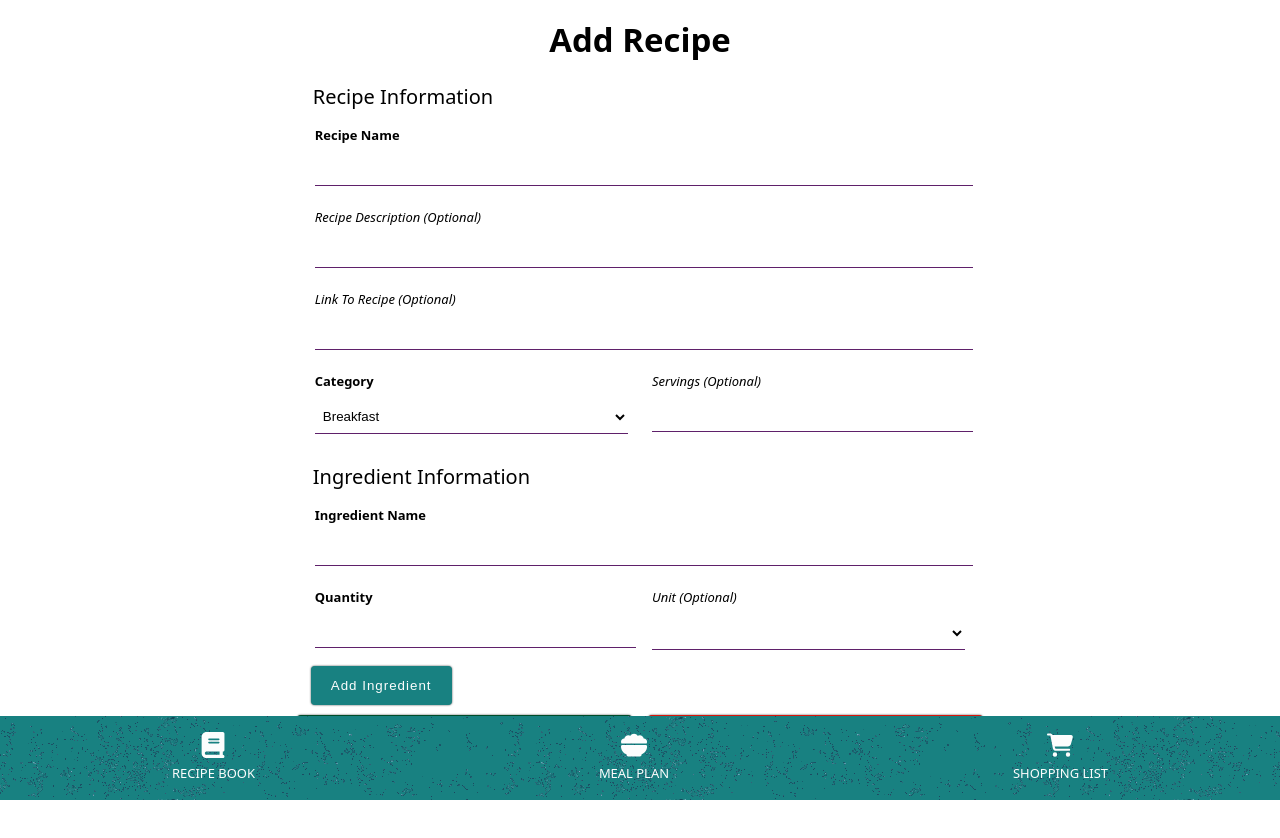
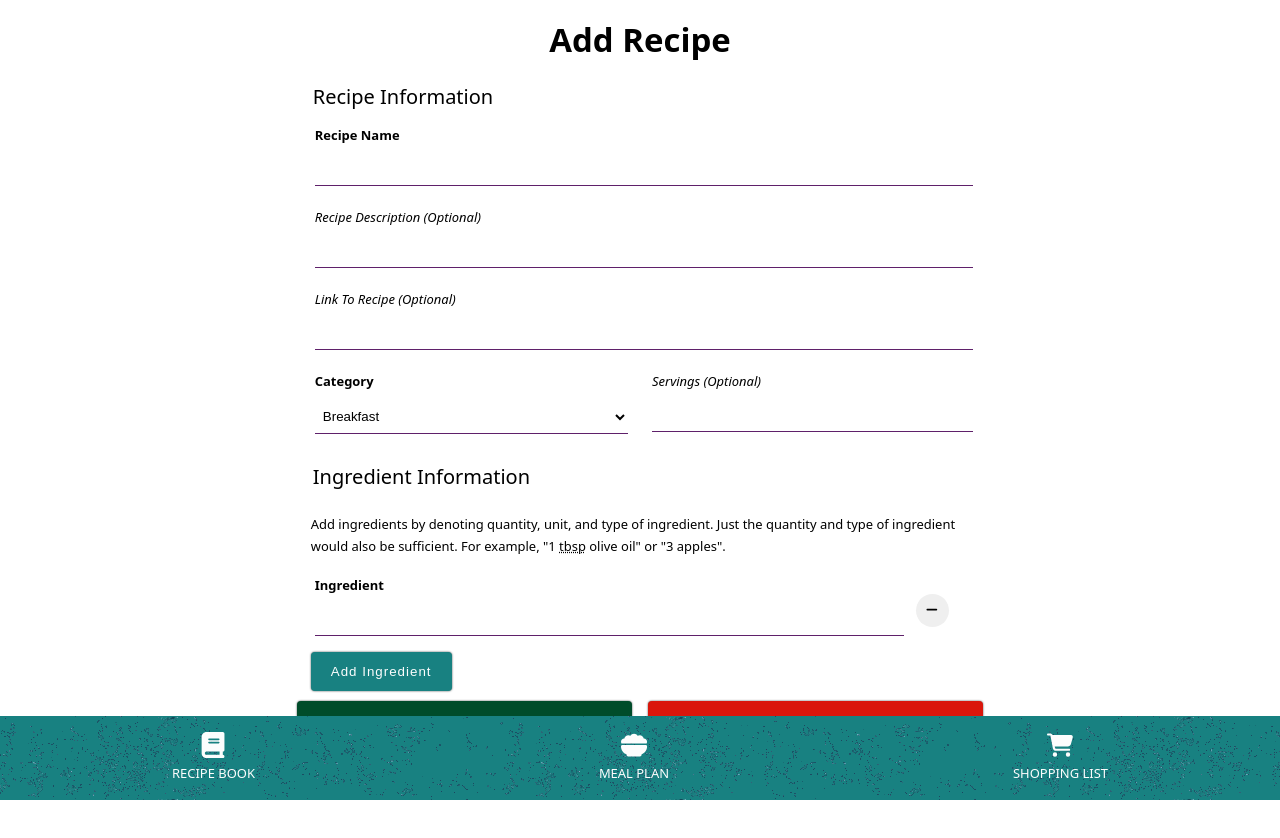
Before and after one commit to arnest00/mealwise, a Next.js app: page /recipes/add in a window 1280 px wide. Shown: the top 838 px of the page. Built offline with nearby package versions, Linux system fonts and the light colour scheme.

Commit message:
feat: Render multiple IngredientInputs on button click
- Create and add initial styling for IconButton component
- Simplify IngredientInputs component for UX
- Add functionality to Add Ingredient button on RecipeForm

References 131

```diff
--- a/components/atoms/Button.tsx
+++ b/components/atoms/Button.tsx
@@ -1,16 +1,20 @@
+import { MouseEventHandler } from "react";
+
 type ButtonProps = {
   buttonType: 'button' | 'submit' | 'reset',
   buttonName: string,
-  modifier?: string
+  modifier?: string,
+  onClick?: MouseEventHandler,
 };
 
-const Button = ({ buttonType, buttonName, modifier }: ButtonProps ) => {
+const Button = ({ buttonType, buttonName, modifier, onClick }: ButtonProps ) => {
   const classes = modifier ? `button button${modifier}` : `button`;
 
   return (
     <button
       type={buttonType}
-      className={classes}>
+      className={classes}
+      onClick={onClick}>
       {buttonName}
     </button>
   );
--- /dev/null
+++ b/components/atoms/IconButton.tsx
@@ -0,0 +1,25 @@
+import { MouseEventHandler } from "react";
+import { FontAwesomeIcon } from '@fortawesome/react-fontawesome';
+
+import { faPlus } from '@fortawesome/free-solid-svg-icons';
+import { faMinus } from '@fortawesome/free-solid-svg-icons';
+
+type AddButtonProps = {
+  plus?: boolean,
+  minus?: boolean,
+  onClick: MouseEventHandler,
+};
+
+const IconButton = ({ plus, minus, onClick }: AddButtonProps ) => {
+  return (
+    <button
+      type='button'
+      className='icon-button'
+      onClick={onClick}>
+      {plus && <FontAwesomeIcon icon={faPlus} />}
+      {minus && <FontAwesomeIcon icon={faMinus} />}
+    </button>
+  );
+};
+
+export default IconButton;
--- /dev/null
+++ b/components/atoms/_IconButton.scss
@@ -0,0 +1,7 @@
+.icon-button {
+  width: 2.06rem;
+  height: 2.06rem;
+  border: none;
+  border-radius: 100%;
+  align-self: center;
+}
--- a/components/molecules/IngredientInputs.tsx
+++ b/components/molecules/IngredientInputs.tsx
@@ -1,40 +1,26 @@
-import { Fragment } from 'react';
+import { MouseEventHandler } from 'react';
 
 import InputGroup from '../atoms/InputGroup';
-import SelectGroup from '../atoms/SelectGroup';
+import IconButton from '../atoms/IconButton';
 
-const IngredientInputs = () => {
+type IngredientInputsProps = {
+  onClick?: MouseEventHandler,
+}
+
+const IngredientInputs = ({ onClick }: IngredientInputsProps) => {
   return (
-    <Fragment>
+    <div className='grid-end-button'>
       <InputGroup
-        inputName='ingredient name'
+        inputName='ingredient'
         inputType='text'
         isRequired={true}
       />
-      <div className="grid-two-col">
-        <InputGroup
-          inputName='quantity'
-          inputType='number'
-          isRequired={true}
-        />
-        <SelectGroup
-          selectName='unit (optional)'
-          isRequired={false}
-          options={[
-            '',
-            'teaspoon (t)',
-            'tablespoon (tbsp)',
-            'fluid ounce (fl oz)',
-            'cup (c)',
-            'milliliter (mL)',
-            'liter (L)',
-            'pound (lb)',
-            'ounce (oz)',
-            'gram (g)',
-          ]}
-        />
-      </div>
-    </Fragment>
+
+      <IconButton
+        minus={true}
+        onClick={onClick}
+      />
+    </div>
   );
 };
 
--- a/components/organisms/RecipeForm.tsx
+++ b/components/organisms/RecipeForm.tsx
@@ -1,4 +1,4 @@
-import { useState } from 'react';
+import { useEffect, useRef, useState } from 'react';
 import { addRecipe } from '../../services/dbService';
 
 import InputGroup from '../atoms/InputGroup';
@@ -8,7 +8,19 @@ import Button from '../atoms/Button';
 import IngredientInputs from '../molecules/IngredientInputs';
 
 const RecipeForm = () => {
+  const formBottomRef = useRef();
   const [ status, setStatus ] = useState("");
+  const [ ingredientCounter, setIngredientCounter ] = useState(1);
+
+  useEffect(() => {
+    formBottomRef.current?.scrollIntoView({ behavior: "smooth" });
+  }, [ingredientCounter]);
+
+  const handleModifyIngredientCounter = (modifier : number) => {
+    const newIngredientCounter = ingredientCounter + modifier;
+
+    setIngredientCounter(newIngredientCounter);
+  };
 
   const handleSubmit = async (e: { preventDefault: () => void; currentTarget: any; target: any; }) => {
     e.preventDefault();
@@ -66,11 +78,21 @@ const RecipeForm = () => {
       <fieldset className="form__fieldset">
         <legend className="bigger">Ingredient Information</legend>
 
-        <IngredientInputs />
+        <p className='smaller'>
+          Add ingredients by denoting quantity, unit, and type of ingredient. Just the quantity and type of ingredient would also be sufficient. For example, "1 <abbr title='tablespoon'>tbsp</abbr> olive oil" or "3 apples".
+        </p>
+
+        {[...Array(ingredientCounter)].map((_, idx) => (
+          <IngredientInputs
+            key={idx}
+            onClick={() => handleModifyIngredientCounter(-1)}
+          />
+        ))}
 
         <Button
           buttonType='button'
           buttonName='add ingredient'
+          onClick={() => handleModifyIngredientCounter(1)}
         />
       </fieldset>
 
@@ -86,6 +108,8 @@ const RecipeForm = () => {
           modifier='--bad-job'
         />
       </div>
+
+      <div ref={formBottomRef}></div>
     </form>
   );
 };
--- a/styles/_components.scss
+++ b/styles/_components.scss
@@ -1,5 +1,6 @@
 // Atoms
 @import "../components/atoms/Button";
+@import "../components/atoms/IconButton";
 @import "../components/atoms/InputGroup";
 @import "../components/atoms/SelectGroup";
 
--- a/styles/_utilities.scss
+++ b/styles/_utilities.scss
@@ -39,3 +39,9 @@
   grid-template-columns: 1fr 1fr;
   gap: 1rem;
 }
+
+.grid-end-button {
+  display: grid;
+  grid-template-columns: 11fr 1fr;
+  gap: 1rem;
+}
```
